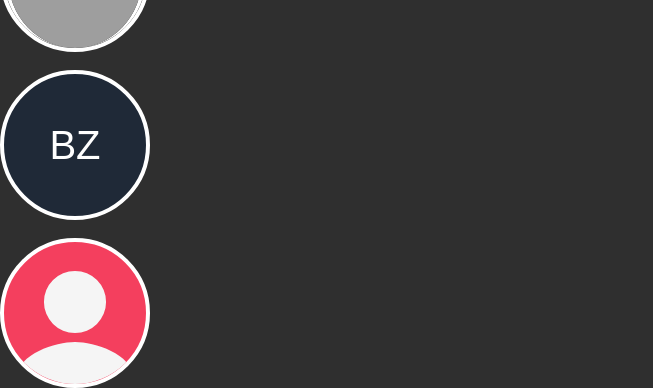
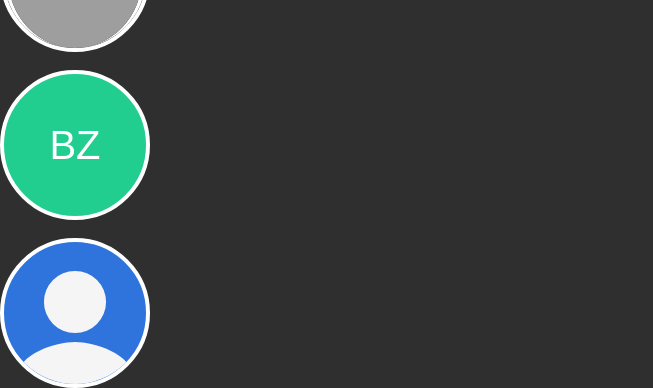
Before and after one commit to Petrasoderstrom1612/reusability, a React (Vite) app: page / in a window 1280 px wide. Shown: the part 504-892 px from the top of the page, without its empty margins (0-653 px from the left). Built offline with nearby package versions, Linux system fonts and the light colour scheme; grey boxes are pictures that could not be loaded.

Commit message:
placed the randomly generated colors in a state on the child so they do not change on renders

```diff
--- a/src/components/Avatar.jsx
+++ b/src/components/Avatar.jsx
@@ -2,20 +2,23 @@ import React from "react"
 import { IoPersonSharp } from "react-icons/io5"
 
 export default function Avatar(props) {
+    console.log(props)
+
     let colors = ["navy", "pink", "red", "blue", "green"]
-
     const generateRandom = () => {
         return colors[Math.floor(Math.random() * colors.length)]
     }
-    console.log(props)
-    const withChild = generateRandom()
-    const anonymous = generateRandom()
+
+    const [avatarColor, setAvatarColor] = React.useState(() => generateRandom())
+    const [anonymousColor, setAnonymousColor] = React.useState(() => generateRandom())
+
+
 
     return (
         <>
         {props.src && <div className={props.className}><img src={props.src} alt={props.alt} {...props}/></div>}
-        {props.children && <div className={`avatar avatar-letters ${withChild}`}>{props.children}</div>}
-        {!props.src && !props.children && <div className={`avatar avatar-icon ${anonymous}`}><IoPersonSharp /></div>}
+        {props.children && <div className={`avatar avatar-letters ${avatarColor}`}>{props.children}</div>}
+        {!props.src && !props.children && <div className={`avatar avatar-icon ${anonymousColor}`}><IoPersonSharp /></div>}
         </>
     )
 }
--- a/src/index.css
+++ b/src/index.css
@@ -130,7 +130,7 @@ button > svg { /*We style it as svg*/
     box-sizing: border-box;
 }
 
-:root {
+:root { /* A NICE WAY TO DECLARE COLORS THAT WILL BE REUSED IN CSS */
     --navy: #1F2937;
     --pink: #DA6AEC;
     --red: #F43F5E;
@@ -158,7 +158,7 @@ body {
 }
 
 .avatar-letters {
-    background-color: var(--red);
+    background-color: var(--red); /* APPLICATION OF THE REUSABLE COLORS*/
     color: white;
     display: flex;
     align-items: center;
```
